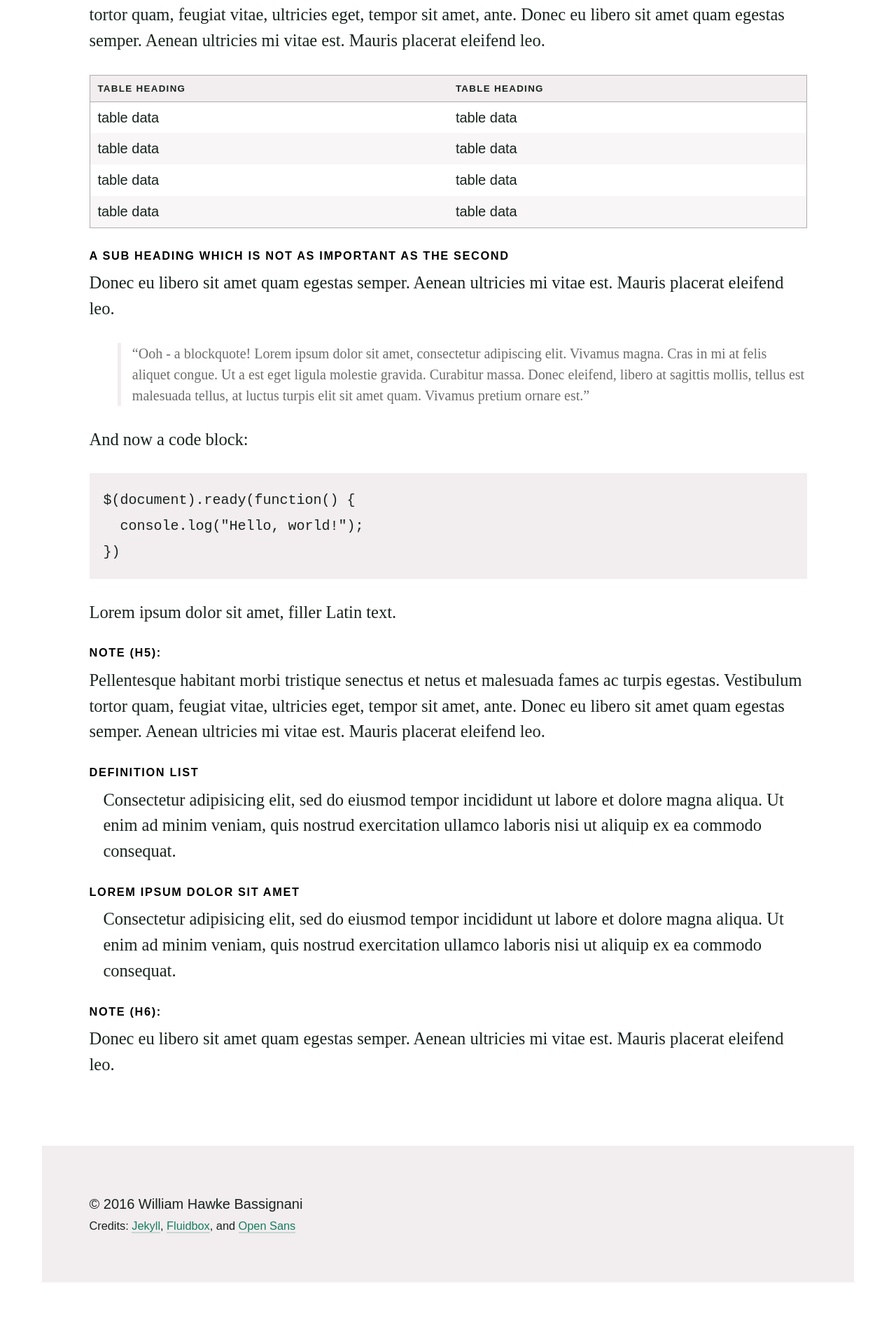
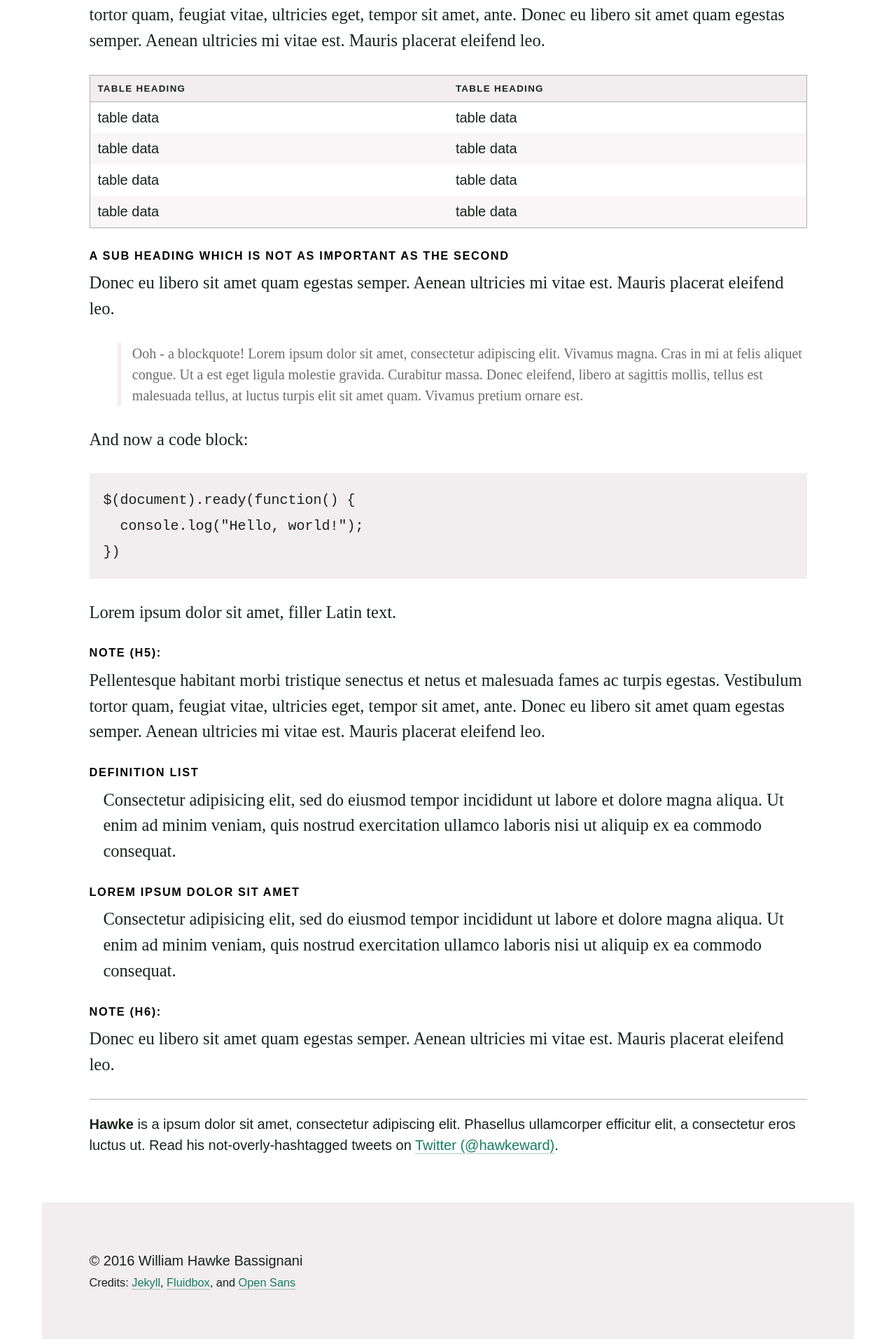
Before and after one commit to whbassignani/whbassignani.github.io, a Jekyll site: the page built from _posts/writing/2016-04-27-test.md, in a window 1280 px wide. Shown: the part 2155-4068 px from the top of the page at 70% size. Built offline with Jekyll 4.4.1, drawn with Linux system fonts in a browser that asks for light colours; some web fonts are replaced; before the commit the page ends 3987 px from its top, so only the background shows below that.

Commit message:
Added a new author info section at the bottom

```diff
--- a/_layouts/post.html
+++ b/_layouts/post.html
@@ -4,16 +4,23 @@
 {% include header.html %}
 
   <main class="container">
-    <article class="post content">
-
+    <header class="post-header">
       <time class="post-meta">{{ page.date | date: "%B %-d, %Y" }}</time>
       <h1 class="post-title">{{ page.title }}</h1>
+    </header>
 
+    <article class="post content">
 {% assign this_image = page.banner %}
 {% include img-srcset.html %}
 
 {{ content }}
     </article>
+
+{% unless page.hide_author_description == false %}
+    <footer class="post-footer">
+      <p class="author"><strong>Hawke</strong> is a ipsum dolor sit amet, consectetur adipiscing elit. Phasellus ullamcorper efficitur elit, a consectetur eros luctus ut. Read his not-overly-hashtagged tweets on <a href="http://www.twitter.com/hawkeward">Twitter (@hawkeward)</a>.</p>
+    </footer>
+{% endunless %}
   </main>
 
 {% include footer.html %}
--- a/_posts/writing/2016-04-27-test.md
+++ b/_posts/writing/2016-04-27-test.md
@@ -21,9 +23,6 @@
 ## A primary heading
 
 A small paragraph to _emphasis_ and show **important** bits.
-
-
-
 
 - This is a list item
 - So is this - there could be more
@@ -79,7 +78,7 @@
 
 Donec eu libero sit amet quam egestas semper. Aenean ultricies mi vitae est. Mauris placerat eleifend leo.
 
-> “Ooh - a blockquote! Lorem ipsum dolor sit amet, consectetur adipiscing elit. Vivamus magna. Cras in mi at felis aliquet congue. Ut a est eget ligula molestie gravida. Curabitur massa. Donec eleifend, libero at sagittis mollis, tellus est malesuada tellus, at luctus turpis elit sit amet quam. Vivamus pretium ornare est.”
+> Ooh - a blockquote! Lorem ipsum dolor sit amet, consectetur adipiscing elit. Vivamus magna. Cras in mi at felis aliquet congue. Ut a est eget ligula molestie gravida. Curabitur massa. Donec eleifend, libero at sagittis mollis, tellus est malesuada tellus, at luctus turpis elit sit amet quam. Vivamus pretium ornare est.
 
 And now a code block:
 
--- a/scss/_base.scss
+++ b/scss/_base.scss
@@ -166,10 +166,10 @@
   color: $link-color;
   text-decoration: none;
 
-  &:visited {
-    border-color: rgba($link-visited-color, 0.2);
-    color: $link-visited-color;
-  }
+//  &:visited {
+//    border-color: rgba($link-visited-color, 0.2);
+//    color: $link-visited-color;
+//  }
 
   &:hover {
     border-color: rgba($link-hover-color, 0.4);
@@ -177,10 +177,10 @@
     text-decoration: none;
   }
 
-  &:visited:hover {
-    border-color: rgba($link-visited-hover-color, 0.4);
-    color: $link-visited-hover-color;
-  }
+//  &:visited:hover {
+//    border-color: rgba($link-visited-hover-color, 0.4);
+//    color: $link-visited-hover-color;
+//  }
 
   &:active {
     color: $link-color;
--- a/scss/_post.scss
+++ b/scss/_post.scss
@@ -45,3 +45,18 @@
     width: 100%;
   }
 }
+
+.post-footer {
+  padding-top: $gutter-small;
+  border-top: 1px solid $light-grey;
+  font-family: $sans-serif;
+  font-size: $type-small;
+
+  & > *:last-child {
+    margin-bottom: 0;
+  }
+
+  @media ($bp-small) {
+    font-size: $type-medium;
+  }
+}
```
Also changed, not shown: other parts of _posts/writing/2016-04-27-test.md (+2 -0 lines).
